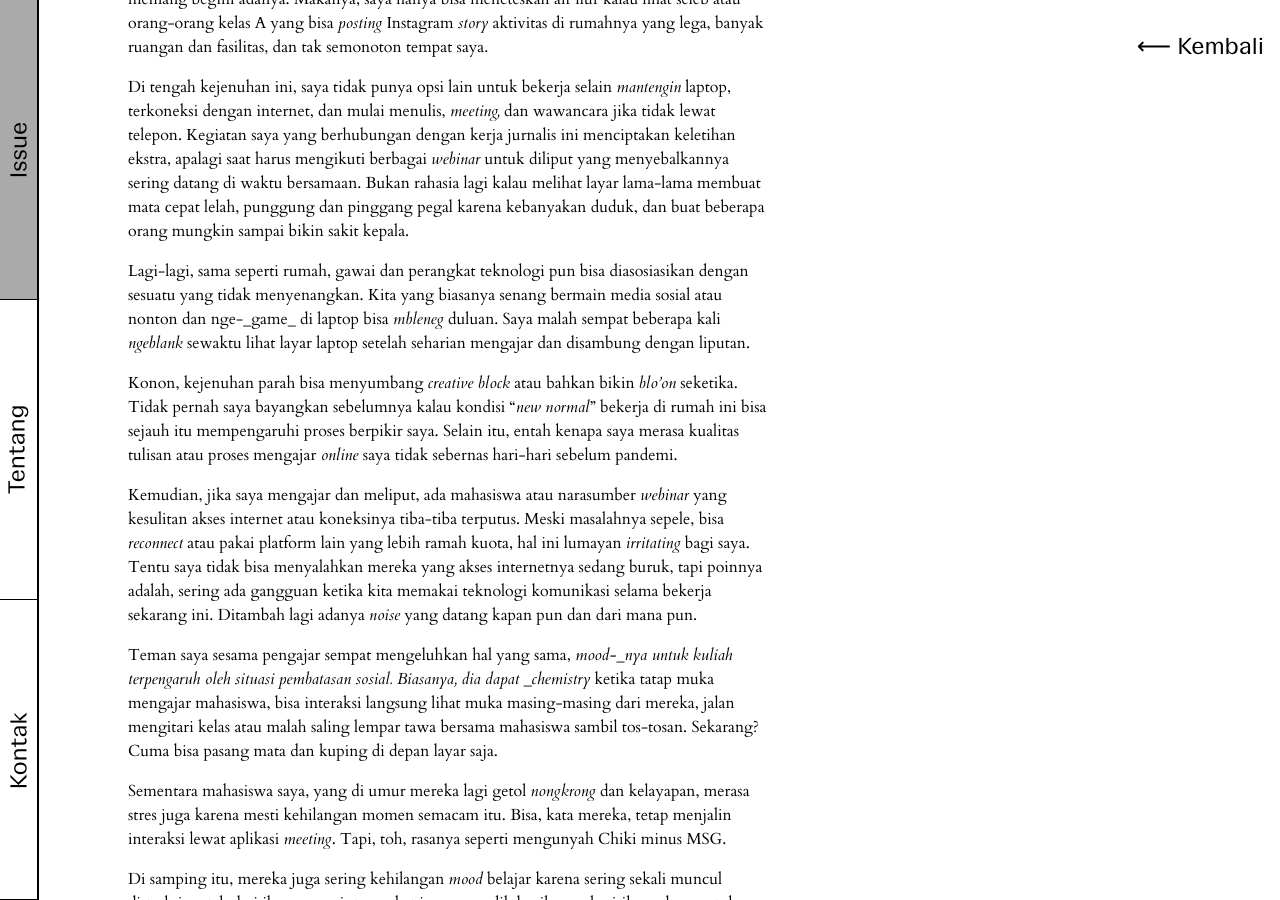
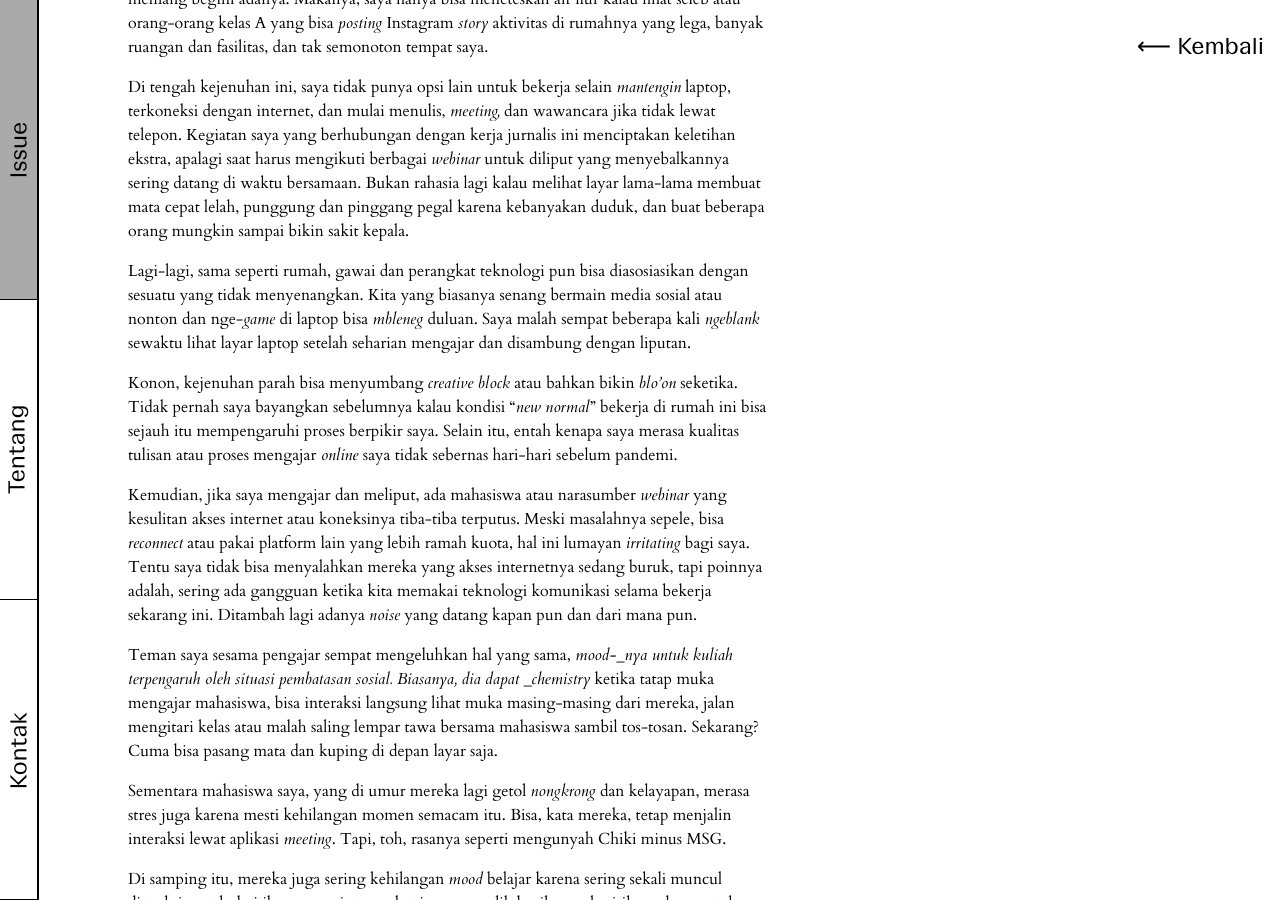
Before and after one commit to zinabidin/zinabidin.github.io, a Jekyll site: the page built from _posts/Issue 00/2020-05-12-kerja-dari-rumah-pintu-masuk-ke-neraka.md, in a window 1280 px wide and 900 px high, scrolled down 671 px. Built offline with Jekyll 4.4.1, drawn with Linux system fonts in a browser that asks for light colours.

```diff
--- a/_posts/Issue 00/2020-05-12-kerja-dari-rumah-pintu-masuk-ke-neraka.md
+++ b/_posts/Issue 00/2020-05-12-kerja-dari-rumah-pintu-masuk-ke-neraka.md
@@ -16,7 +16,7 @@ Rumah juga tak lagi menjadi tempat istirahat saja sekarang. Ini juga yang menyum
 
 Di tengah kejenuhan ini, saya tidak punya opsi lain untuk bekerja selain _mantengin_ laptop, terkoneksi dengan internet, dan mulai menulis, _meeting,_ dan wawancara jika tidak lewat telepon. Kegiatan saya yang berhubungan dengan kerja jurnalis ini menciptakan keletihan ekstra, apalagi saat harus mengikuti berbagai _webinar_ untuk diliput yang menyebalkannya sering datang di waktu bersamaan. Bukan rahasia lagi kalau melihat layar lama-lama membuat mata cepat lelah, punggung dan pinggang pegal karena kebanyakan duduk, dan buat beberapa orang mungkin sampai bikin sakit kepala.
 
-Lagi-lagi, sama seperti rumah, gawai dan perangkat teknologi pun bisa diasosiasikan dengan sesuatu yang tidak menyenangkan. Kita yang biasanya senang bermain media sosial atau nonton dan nge-_game_ di laptop bisa _mbleneg_ duluan. Saya malah sempat beberapa kali _ngeblank_ sewaktu lihat layar laptop setelah seharian mengajar dan disambung dengan liputan.
+Lagi-lagi, sama seperti rumah, gawai dan perangkat teknologi pun bisa diasosiasikan dengan sesuatu yang tidak menyenangkan. Kita yang biasanya senang bermain media sosial atau nonton dan nge-*game* di laptop bisa _mbleneg_ duluan. Saya malah sempat beberapa kali _ngeblank_ sewaktu lihat layar laptop setelah seharian mengajar dan disambung dengan liputan.
 
 Konon, kejenuhan parah bisa menyumbang _creative block_ atau bahkan bikin _blo’on_ seketika. Tidak pernah saya bayangkan sebelumnya kalau kondisi “_new normal_” bekerja di rumah ini bisa sejauh itu mempengaruhi proses berpikir saya. Selain itu, entah kenapa saya merasa kualitas tulisan atau proses mengajar _online_ saya tidak sebernas hari-hari sebelum pandemi.
 
```
